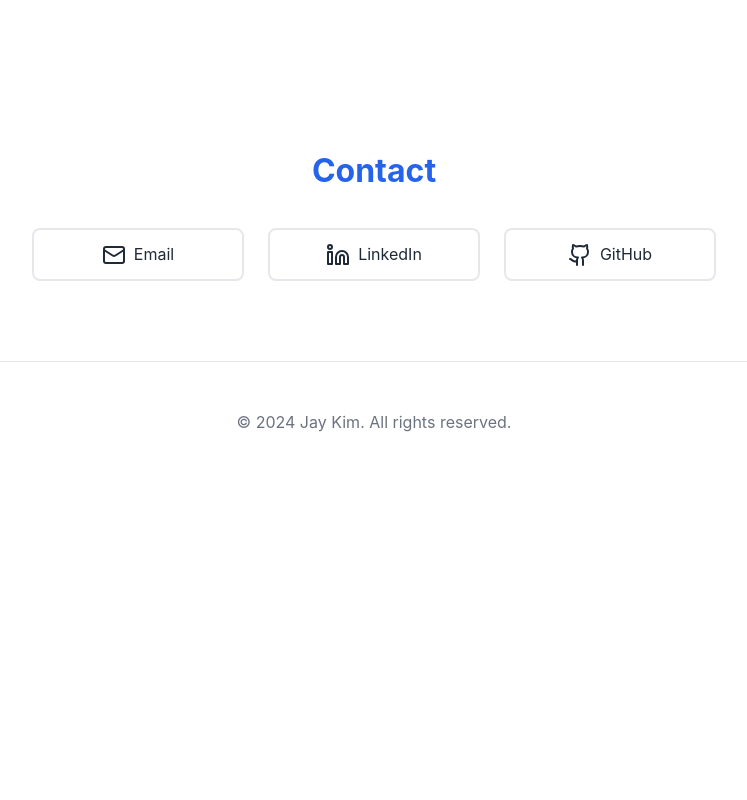
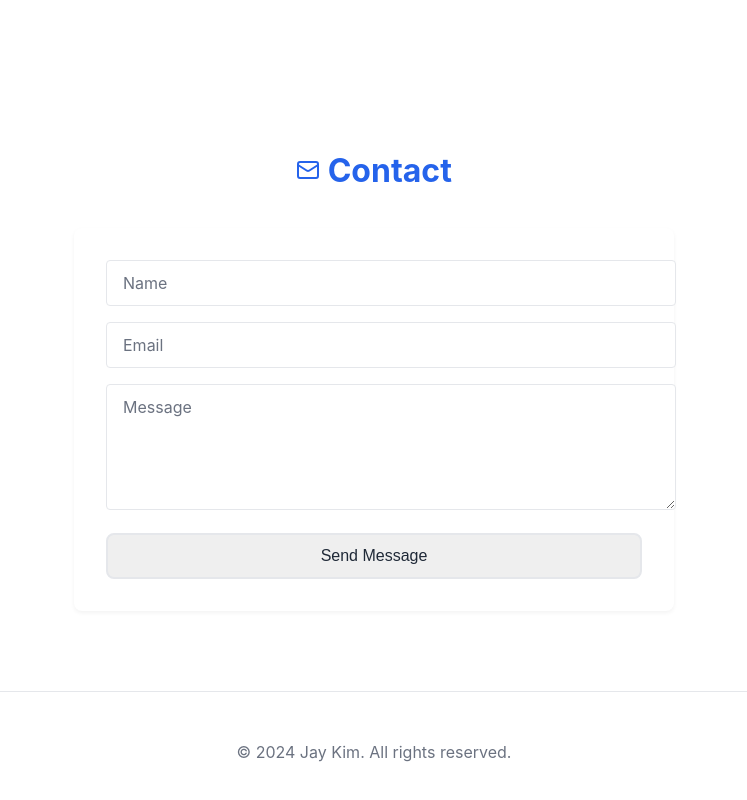
Before and after one commit to yeonkim1213/yeonkim1213.github.io, a React (Create React App) app: page /v2 in a window 1280 px wide. Shown: the part 4084-4884 px from the top of the page, without its empty margins (266-1013 px from the left). Before the commit the page ends 4568 px from the top, so only its background shows below. Built offline with nearby package versions, Linux system fonts and the light colour scheme.

Commit message:
Add email contact form

```diff
--- a/package.json
+++ b/package.json
@@ -13,6 +13,7 @@
   "author": "",
   "license": "ISC",
   "dependencies": {
+    "@emailjs/browser": "^4.4.1",
     "lucide-react": "^0.484.0",
     "react": "^18.2.0",
     "react-dom": "^18.2.0",
--- a/src/v2/App.css
+++ b/src/v2/App.css
@@ -381,6 +381,56 @@ body {
   margin-bottom: 2rem;
 }
 
+.contact-container {
+  max-width: 600px;
+  margin: 0 auto;
+}
+
+.contact-form {
+  display: flex;
+  flex-direction: column;
+  gap: 1rem;
+  padding: 2rem;
+  background: white;
+  border-radius: 8px;
+  box-shadow: var(--shadow);
+}
+
+.form-group {
+  width: 100%;
+}
+
+.form-input {
+  width: 100%;
+  padding: 0.75rem 1rem;
+  border: 1px solid var(--border-color);
+  border-radius: 4px;
+  font-size: 1rem;
+  font-family: inherit;
+  transition: all 0.2s ease;
+}
+
+.form-input:focus {
+  outline: none;
+  border-color: var(--primary-color);
+}
+
+.form-input::placeholder {
+  color: var(--text-light);
+}
+
+.success-message {
+  color: #059669;
+  margin-top: 1rem;
+  font-size: 0.9rem;
+}
+
+.error-message {
+  color: #dc2626;
+  margin-top: 1rem;
+  font-size: 0.9rem;
+}
+
 .btn-group {
   display: flex;
   justify-content: center;
--- a/src/v2/components/Contact.js
+++ b/src/v2/components/Contact.js
@@ -1,20 +1,73 @@
-import React from 'react';
-import { Github, Linkedin, Mail } from 'lucide-react';
+import React, { useRef, useState } from 'react';
+import emailjs from '@emailjs/browser';
+import { Mail } from 'lucide-react';
+import { emailConfig } from '../config/email';
 
 const Contact = () => {
+  const form = useRef();
+  const [status, setStatus] = useState('');
+
+  const sendEmail = (e) => {
+    e.preventDefault();
+    setStatus('sending');
+
+    emailjs.sendForm(
+      emailConfig.serviceId,
+      emailConfig.templateId,
+      form.current,
+      emailConfig.publicKey
+    )
+      .then((result) => {
+        setStatus('success');
+        form.current.reset();
+      })
+      .catch((error) => {
+        setStatus('error');
+      });
+  };
+
   return (
     <section id="contact" className="contact">
-      <h2>Contact</h2>
-      <div className="btn-group">
-        <a href="mailto:yeonjae.kim.jay@gmail.com" className="btn email">
-          <Mail className="icon" /> Email
-        </a>
-        <a href="https://www.linkedin.com/in/ye0njaekim/" target="_blank" rel="noopener noreferrer" className="btn linkedin">
-          <Linkedin className="icon" /> LinkedIn
-        </a>
-        <a href="https://github.com/yeonkim1213" target="_blank" rel="noopener noreferrer" className="btn github">
-          <Github className="icon" /> GitHub
-        </a>
+      <h2><Mail className="icon" /> Contact</h2>
+      <div className="contact-container">
+        <form ref={form} onSubmit={sendEmail} className="contact-form">
+          <div className="form-group">
+            <input
+              type="text"
+              name="user_name"
+              required
+              placeholder="Name"
+              className="form-input"
+            />
+          </div>
+          <div className="form-group">
+            <input
+              type="email"
+              name="user_email"
+              required
+              placeholder="Email"
+              className="form-input"
+            />
+          </div>
+          <div className="form-group">
+            <textarea
+              name="message"
+              required
+              placeholder="Message"
+              rows="5"
+              className="form-input"
+            />
+          </div>
+          <button type="submit" className="btn">
+            {status === 'sending' ? 'Sending...' : 'Send Message'}
+          </button>
+          {status === 'success' && (
+            <p className="success-message">Message sent successfully!</p>
+          )}
+          {status === 'error' && (
+            <p className="error-message">Failed to send message. Please try again.</p>
+          )}
+        </form>
       </div>
     </section>
   );
```
Also changed, not shown: 2 other files (tests, documents, lock files or other folders).
